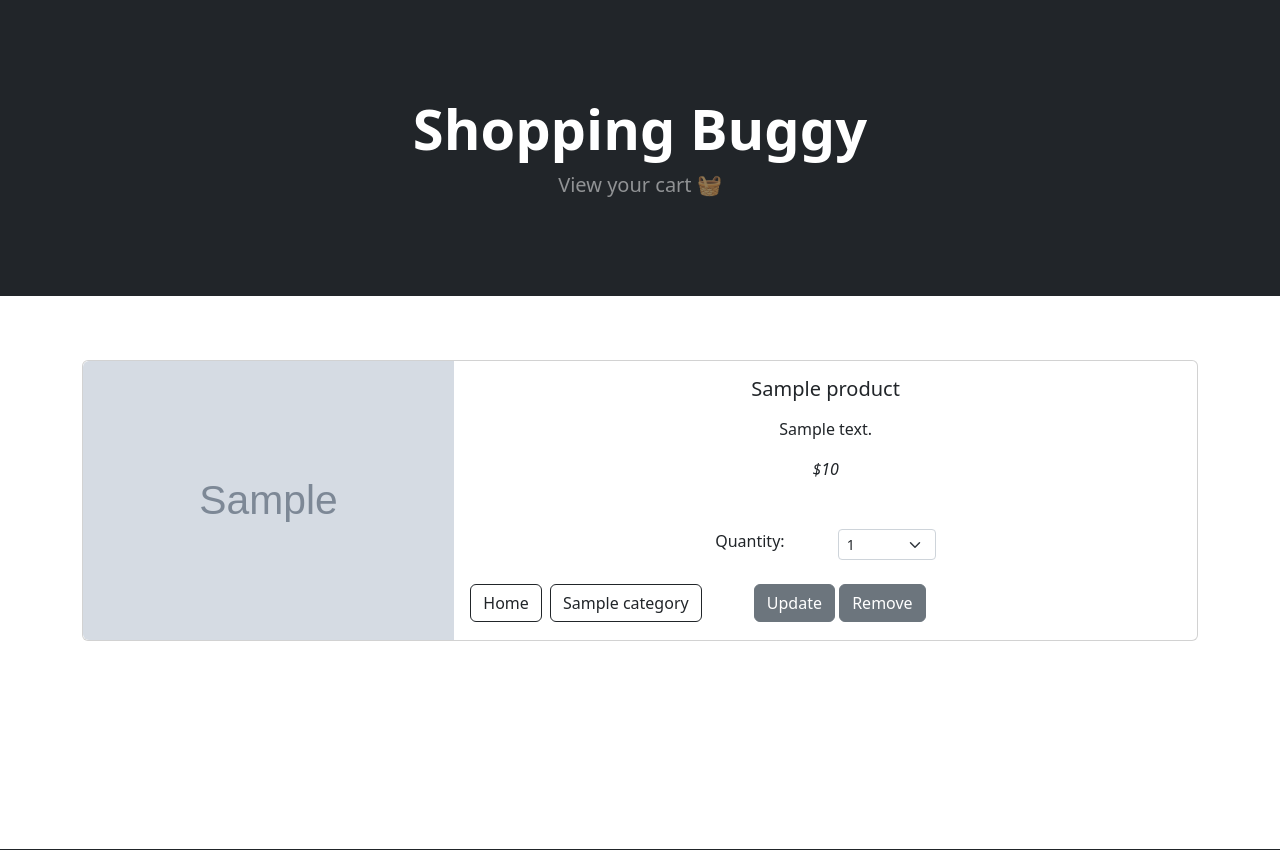
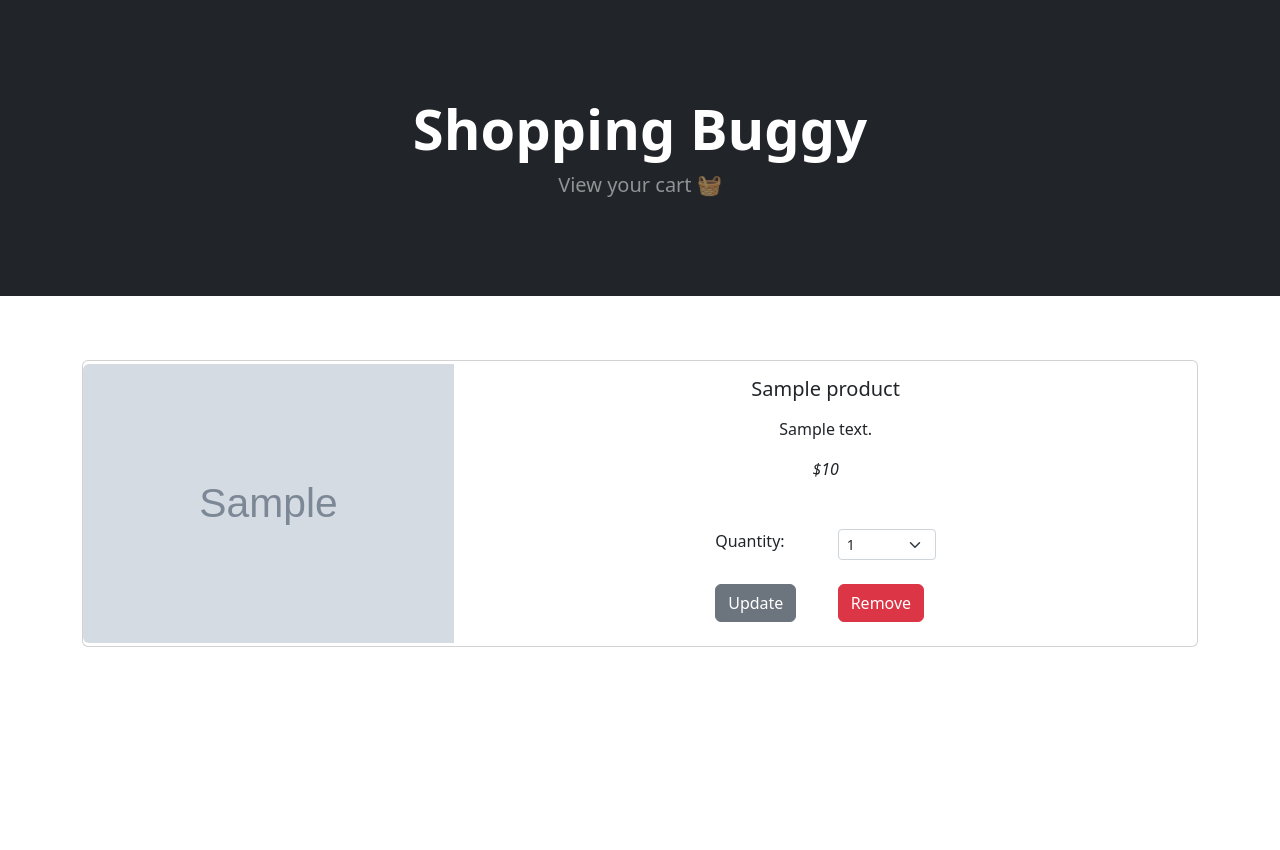
Before and after one commit to fournacea/ecom, a Django app: template cart/templates/cart_summary.html in a window 1280 px wide. Shown: the part 57-907 px from the top of the page. Run offline with Django 5.2, Linux system fonts and the light colour scheme; the template is opened without the code that fills it: most values are stand-ins (such as "Sample title", 1, 10 or a date in 2020); grey boxes marked "Sample" are stand-in pictures; some libraries are stand-ins or nearby versions.

Commit message:
Clean up buttons

```diff
--- a/cart/templates/cart_summary.html
+++ b/cart/templates/cart_summary.html
@@ -78,21 +78,26 @@
 								</div>
 							</div>
 							<br>
-							<a class="btn btn-outline-dark mt-auto me-1" href="{% url 'home' %}">Home</a>
-							{% with category_url=product.category %}
-								<a class="btn btn-outline-dark mt-auto me-5" href="{% url 'about' %}">{{ product.category }}</a>
-							{% endwith %}
 
+							<div class="row justify-content-center">
+								<div class="col-md-2">
 									<button
 									type="button"
 									data-index="{{product.id}}"
-							class="btn btn-secondary update-cart"
+									class="btn btn-secondary mb-2 update-cart"
 									>Update</button>
-
+								</div>
+								<div class="col-md-2">
 									<button
 									type="button"
-							class="btn btn-secondary"
+									class="btn btn-danger delete-product"
 									>Remove</button>
+
+								</div>
+							</div>
+
+
+
 
 						</div>
 					</div>
```
Also changed, not shown: db.sqlite3. Lines whose indentation alone changed are shown as unchanged.
